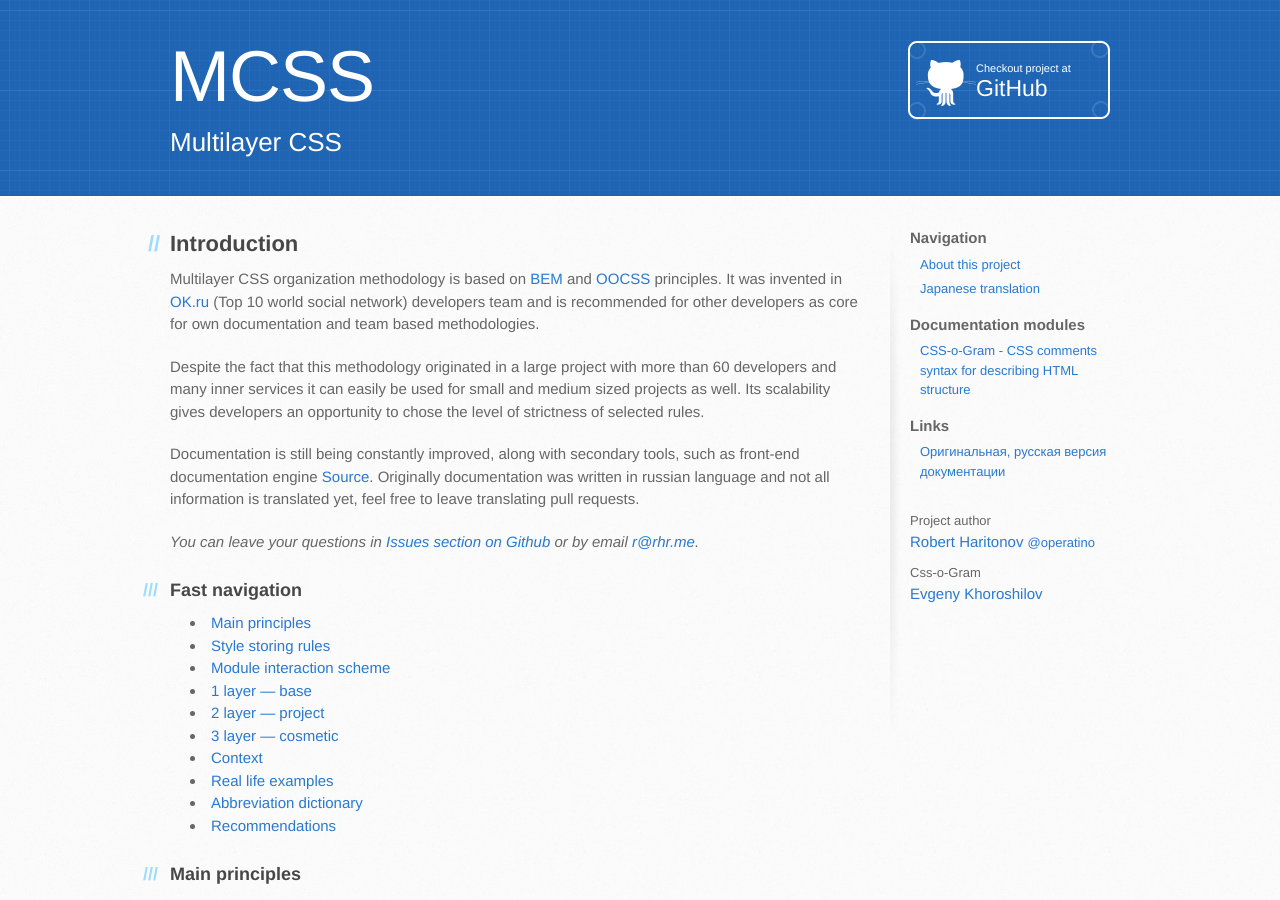
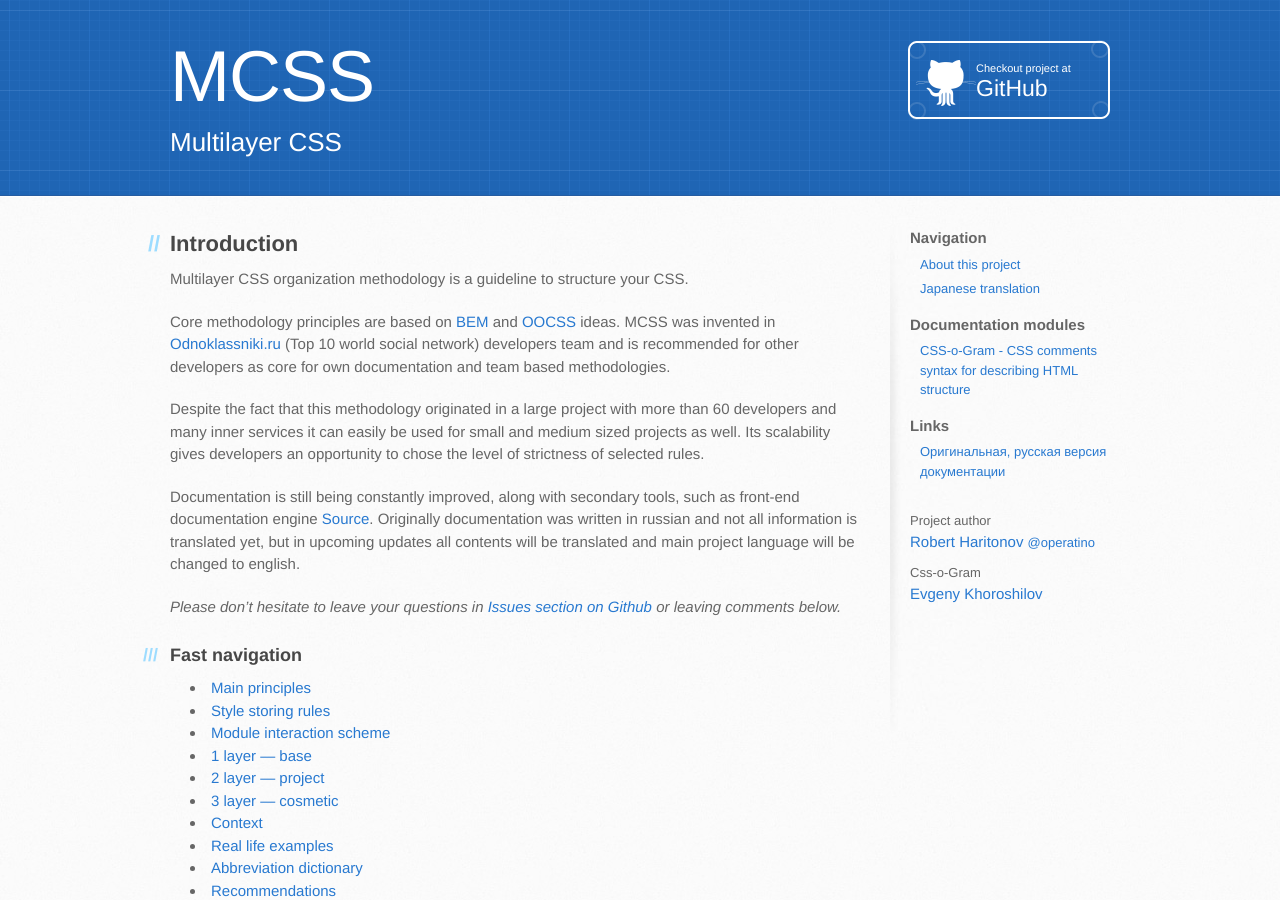
Before and after one commit to robhrt7/MCSS, a Jekyll site: the page built from en/index.md, in a window 1280 px wide and 900 px high. Built offline with Jekyll 4.4.1, drawn with Linux system fonts in a browser that asks for light colours; Markdown is read by kramdown in place of the engine named in the settings; comment, search, counter and statistics services are not loaded.

Commit message:
Updating intro (inspired by #16 issue)

```diff
--- a/en/index.md
+++ b/en/index.md
@@ -5,13 +5,16 @@ description: Multilayer CSS
 ---
 
 ## Introduction
-Multilayer CSS organization methodology is based on [BEM](http://bem.info/) and [OOCSS](http://oocss.org/) principles. It was invented in [OK.ru](http://corp.mail.ru/en/communications/odnoklassniki) (Top 10 world social network) developers team and is recommended for other developers as core for own documentation and team based methodologies.
+
+Multilayer CSS organization methodology is a guideline to structure your CSS.
+
+Core methodology principles are based on [BEM]((http://bem.info/)) and [OOCSS](http://oocss.org/) ideas. MCSS was invented in [Odnoklassniki.ru](http://corp.mail.ru/en/communications/odnoklassniki) (Top 10 world social network) developers team and is recommended for other developers as core for own documentation and team based methodologies.
 
 Despite the fact that this methodology originated in a large project with more than 60 developers and many inner services it can easily be used for small and medium sized projects as well. Its scalability gives developers an opportunity to chose the level of strictness of selected rules.
 
-Documentation is still being constantly improved, along with secondary tools, such as front-end documentation engine [Source](http://sourcejs.com). Originally documentation was written in russian language and not all information is translated yet, feel free to leave translating pull requests.
+Documentation is still being constantly improved, along with secondary tools, such as front-end documentation engine [Source](http://sourcejs.com). Originally documentation was written in russian and not all information is translated yet, but in upcoming updates all contents will be translated and main project language will be changed to english.
 
-*You can leave your questions  in [Issues section on Github]({{ site.project-url }}/issues) or by email <r@rhr.me>.*
+*Please don't hesitate to leave your questions in [Issues section on Github](http://github.com/operatino/MCSS/issues) or leaving comments below.*
 
 ### Fast navigation
 
```
Also changed, not shown: en/README.md (+5 -3 lines), index.md (+1 -1 lines), README.md.
